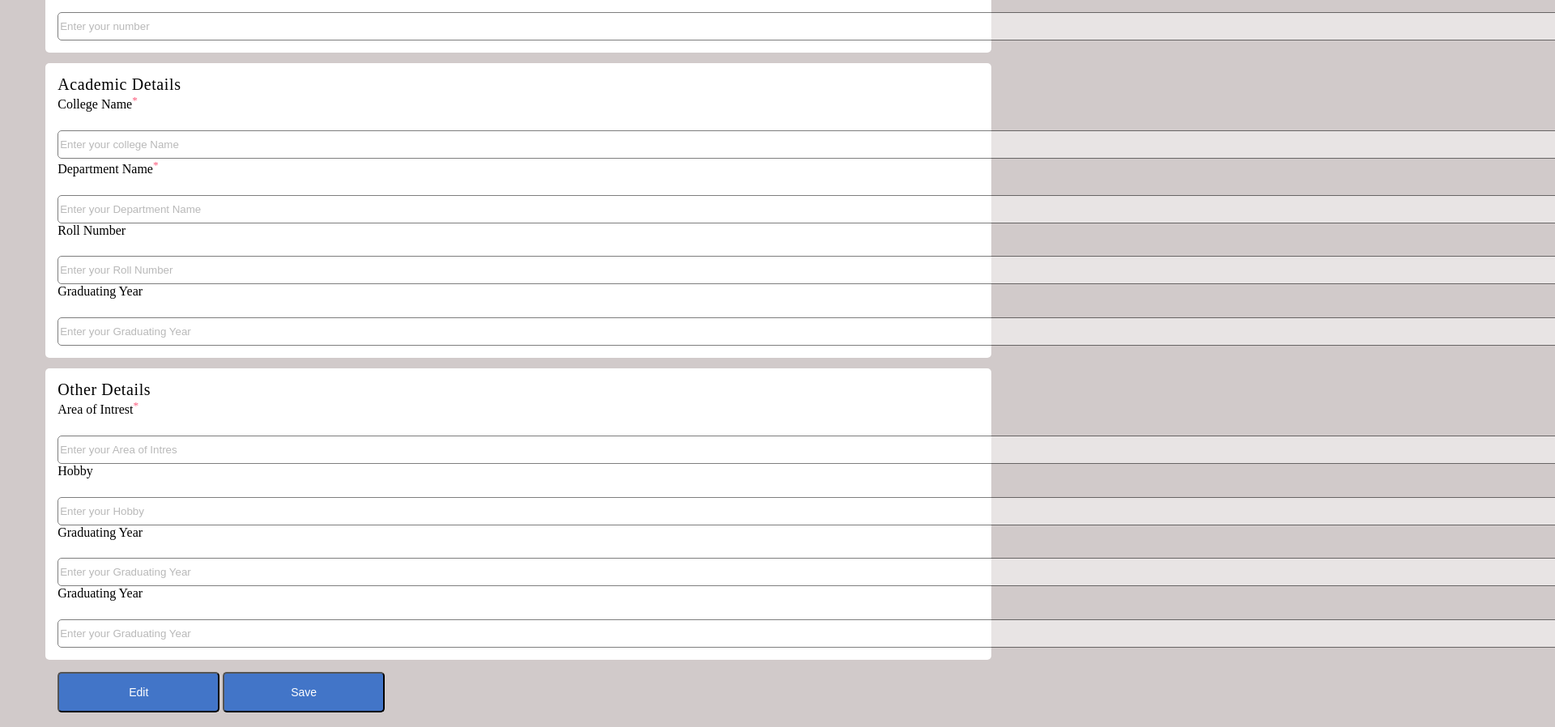
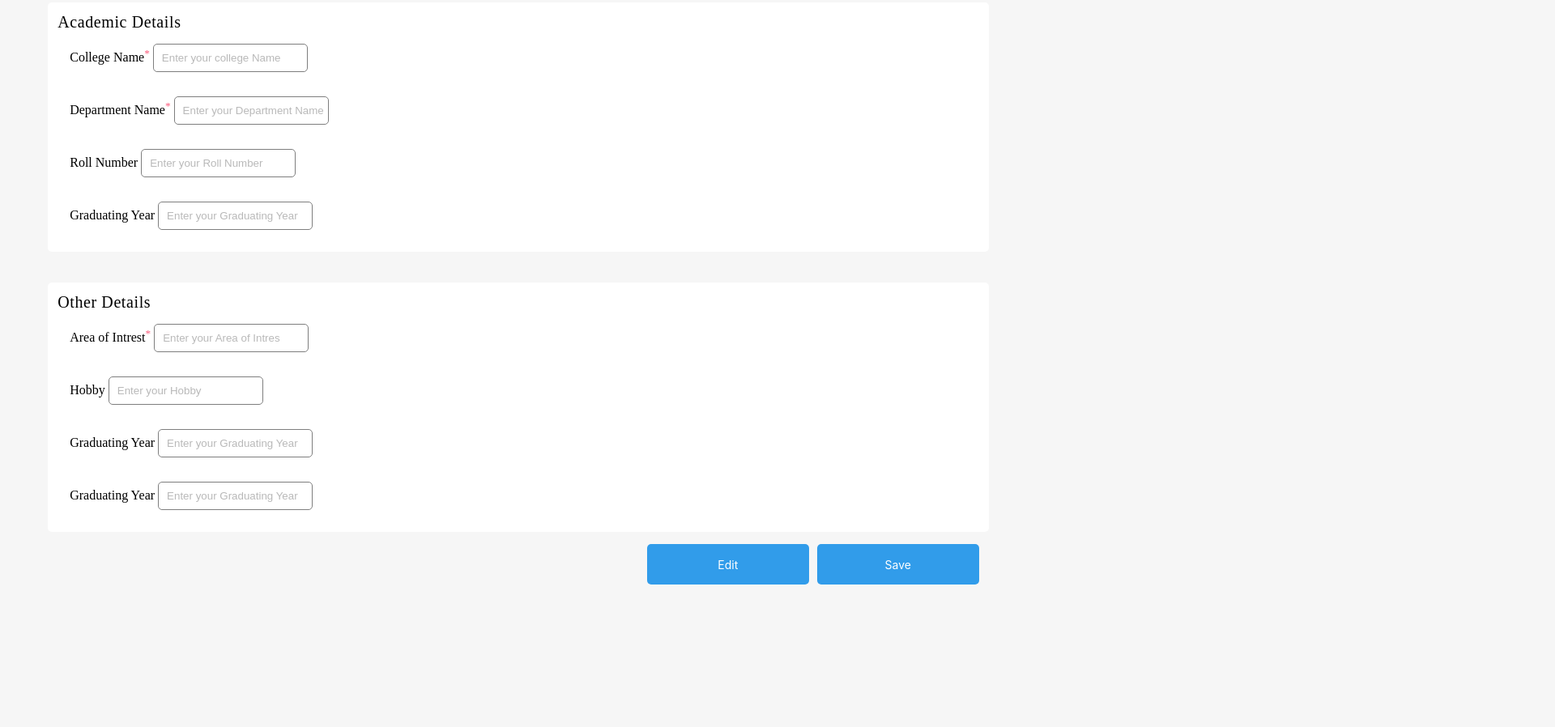
Before and after one commit to arunprakash09/Task2, a plain HTML site: page index.html in a window 1280 px wide. Shown: the part 321-1219 px from the top of the page at 81% size, 1920 px wide, since content can reach past the window. After the commit the page ends 1066 px from the top, so only its background shows below. Drawn offline with Linux system fonts and the light colour scheme.

Commit message:
Update style.css

```diff
--- a/css/style.css
+++ b/css/style.css
@@ -1,44 +1,53 @@
-body{
-    background-color: #d1caca;
+body {
+  background-color: #f6f6f6;
 }
-.container{
+.container {
   background-color: white;
   width: 90%;
-    padding: 15px;
   border-radius: 5px;
   margin: auto;
-    margin-top:1%;
+  margin-top: 3%;
+  padding: 1%;
 }
-.type-box{
-    width: 190%;
+.type-box {
+  padding-left: 10px;
+  margin-right: 10%;
   height: 35px;
   opacity: 0.5;
   border-radius: 5px;
   border: solid 1px #000000;
-    margin-top: 2%;
 }
-.flex-col{
-    display: flex;
-    flex-direction: column;
-    width: 15%;
-    gap: 10px;
+.personal-width {
+  width: 60%;
+}
+.academic-width {
+  width: 50%;
+}
+.other-width {
+  width: 90%;
+}
+.child-padding {
+  padding: 15px;
 }
 button {
-    background-color: #4275c8;
-    font-size:14px;
+  background-color: #319cea;
+  font-family: inter;
+  font-size: 14px;
   color: white;
   padding: 1%;
   width: 200px;
   height: 50px;
   border-radius: 5px;
+  border: none;
 }
-.btn-flex{
+.btn-flex {
+  display: flex;
   width: 90%;
   padding: 15px;
   margin: auto;
   justify-content: flex-end;
   gap: 10px;
 }
-button:hover{
-    background-color: #264981
+button:hover {
+  background-color: #264981;
 }
```
Lines whose indentation alone changed are shown as unchanged.
